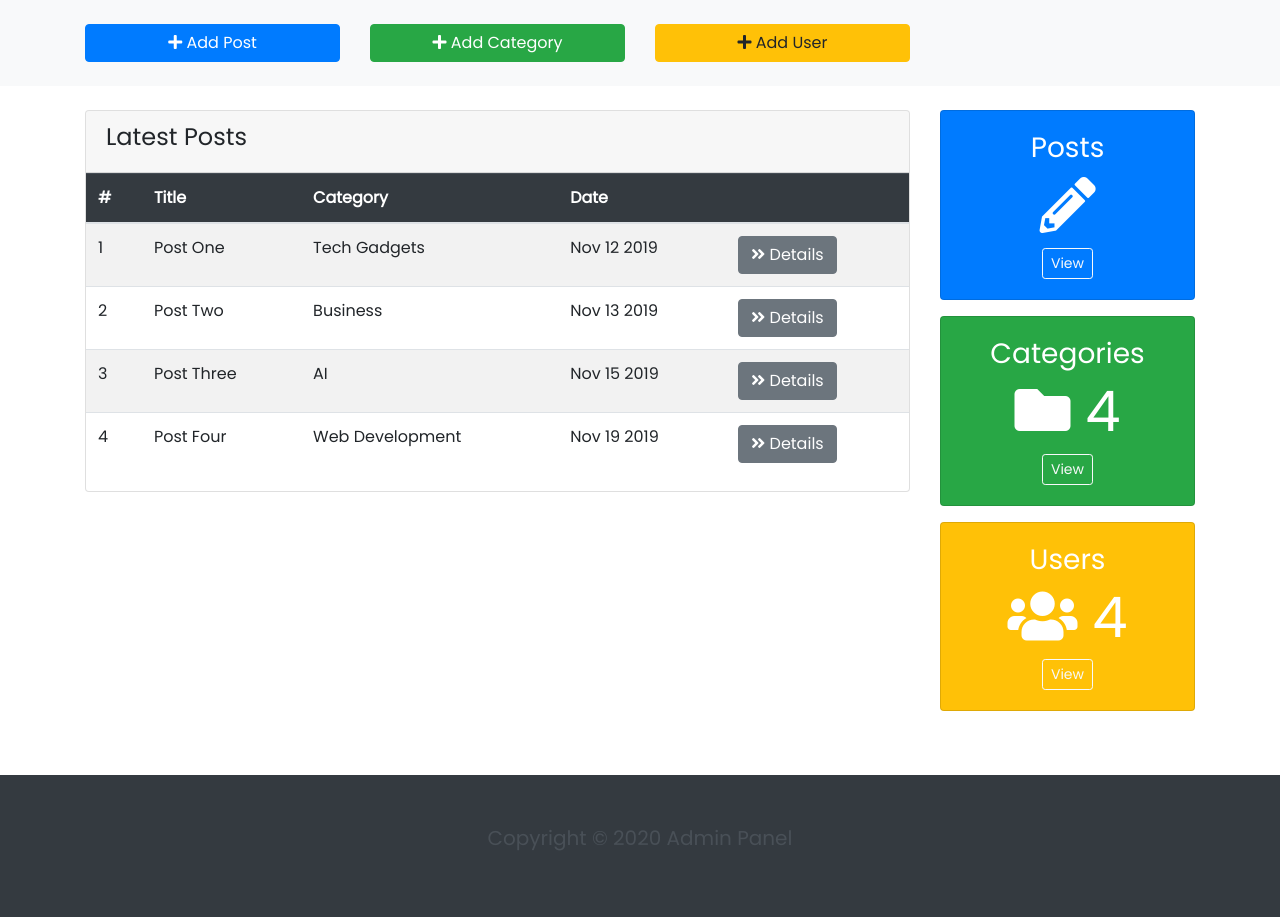
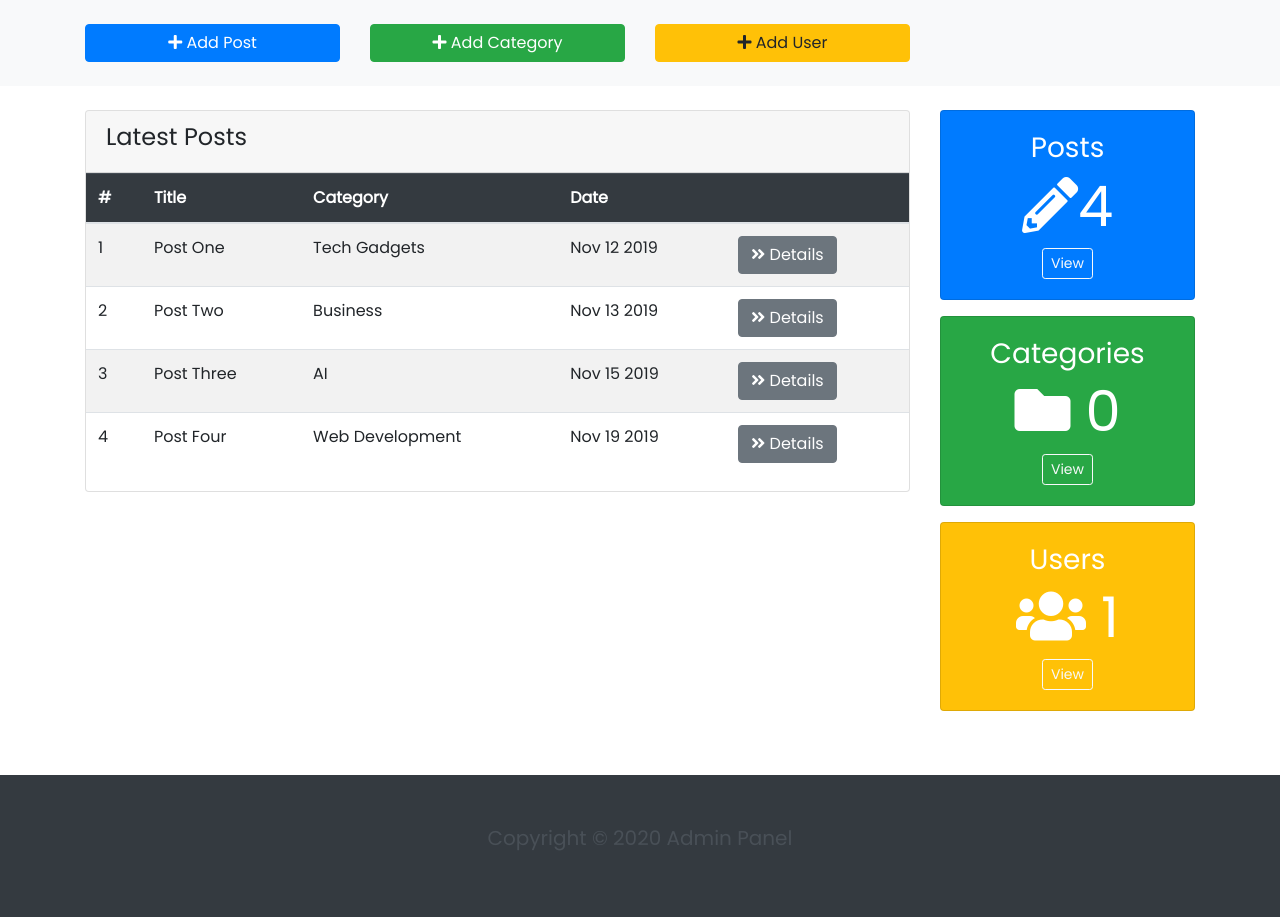
Before and after one commit to Pucadopr/Blog, a Flask app: page / in a window 1280 px wide. Shown: the part 112-1029 px from the top of the page. Run offline with Flask 2, Linux system fonts and the light colour scheme; the visitor is signed in with stand-in values (Sample User, id 1); data comes from the database, SQL or seed files in the repository; data that the repository does not hold is empty; some libraries are stand-ins or nearby versions.

Commit message:
Add Category and Users counts to Dashboard

```diff
--- a/app/routes.py
+++ b/app/routes.py
@@ -44,7 +44,10 @@ def index():
         flash('New Category added successful')
         return redirect(url_for('index'))
 
-    return render_template('Adminindex.html', title='Admin Panel', admin='admin', userform=userform, categoryform= categoryform)
+    totalusers= db.session.query(User).count()
+    totalcategory= db.session.query(Category).count()
+
+    return render_template('Adminindex.html', title='Admin Panel', admin='admin', userform=userform, categoryform= categoryform, totalusers=totalusers, totalcategory= totalcategory)
 
 @app.route('/categories')
 def categories():
--- a/app/templates/Adminindex.html
+++ b/app/templates/Adminindex.html
@@ -109,7 +109,7 @@
               <h3>Posts</h3>
               <!-- Added ID for JS -->
               <h4 class="display-4" id="postCount">
-                <i class="fas fa-pencil-alt"></i>
+                <i class="fas fa-pencil-alt"></i>4
               </h4>
               <a href="{{ url_for('posts') }}" class="btn btn-outline-light btn-sm">View</a>
             </div>
@@ -119,7 +119,7 @@
             <div class="card-body">
               <h3>Categories</h3>
               <h4 class="display-4">
-                <i class="fas fa-folder"></i> 4
+                <i class="fas fa-folder"></i> {{ totalcategory }}
               </h4>
               <a href="{{ url_for('categories') }}" class="btn btn-outline-light btn-sm">View</a>
             </div>
@@ -128,7 +128,7 @@
             <div class="card-body">
               <h3>Users</h3>
               <h4 class="display-4">
-                <i class="fas fa-users"></i> 4
+                <i class="fas fa-users"></i> {{ totalusers }}
               </h4>
               <a href="{{ url_for('users') }}" class="btn btn-outline-light btn-sm">View</a>
             </div>
@@ -312,12 +312,9 @@
   <!-- Local JS -->
   <!-- <script src="{{ url_for('static', filename='js/app.js')}}"></script> -->
   {% if userform.errors %}
-
   <script>
-  //  $('#AddNewModal').modal('show');
    $( "#usermodal" ).click()
   </script>
-
   {% endif %}
   <script>
     $(document).ready(function() {
```
